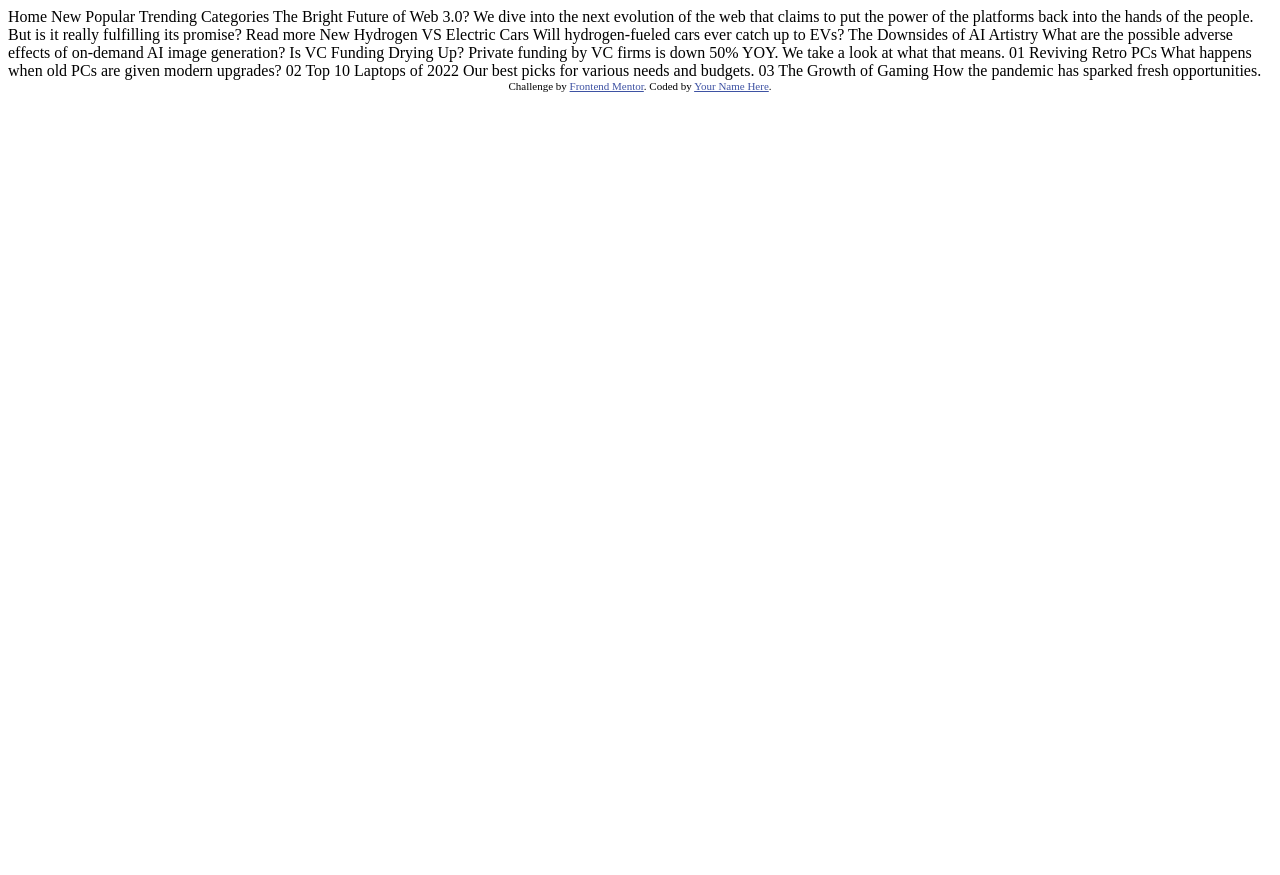
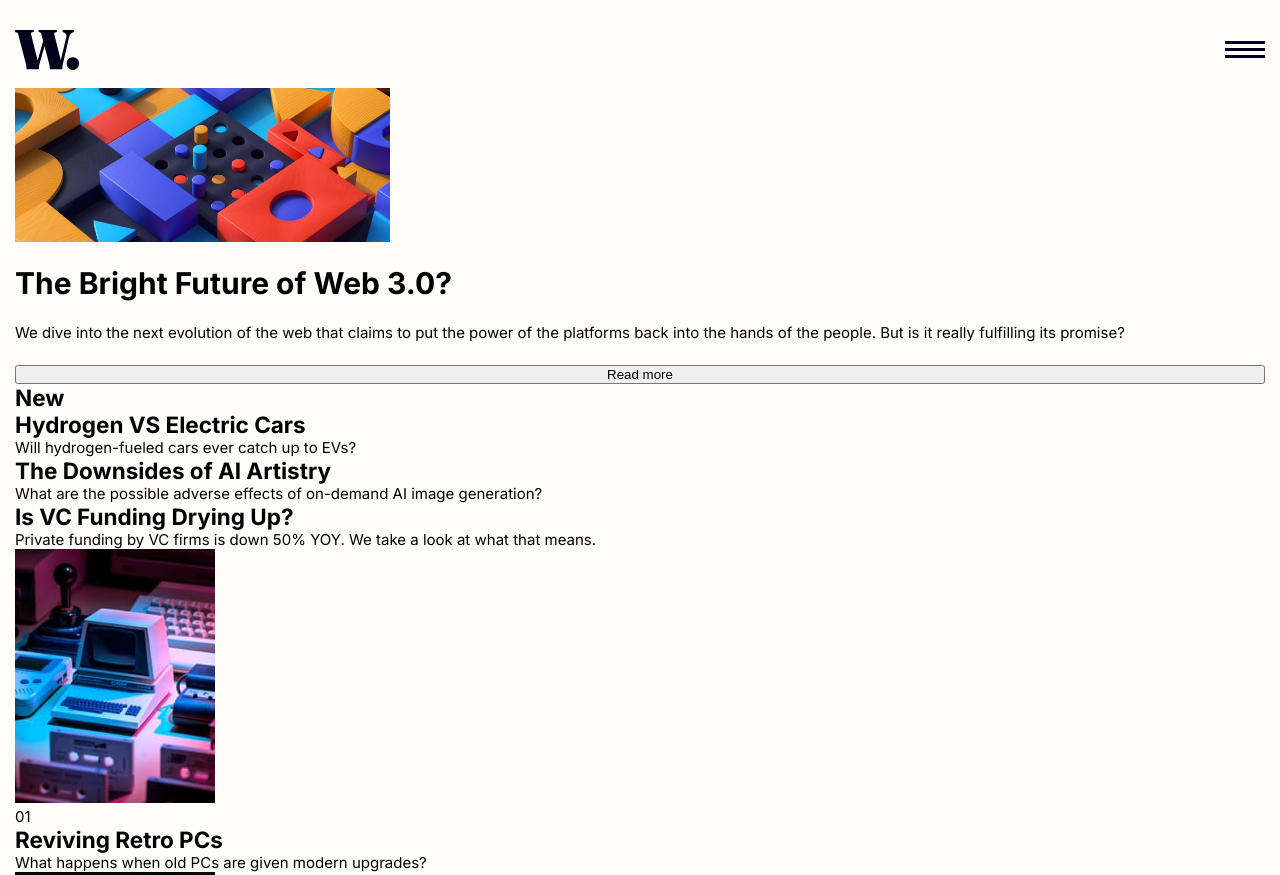
Before and after one commit to userMauro-code/news-homepage-main, a plain HTML site: page index.html in a window 1280 px wide. Shown: the top 875 px of the page. Before the commit the page ends 800 px from the top, so only its background shows below. Drawn offline with Linux system fonts and the light colour scheme.

Commit message:
commit css inicialized

```diff
--- /dev/null
+++ b/css/style.css
@@ -0,0 +1,52 @@
+:root{
+    --primario-naranja: hsl(35,77%,62%);
+    --primario-rojo: hsl(5,85%,63%);
+    /* neutral */
+    --neutral-blanco: hsl(36, 100%, 99%);
+    --neutral-azul: hsl(233, 8%, 79%);
+    --neutral-azulOscuro: hsl(236, 13%, 42%);
+    --neutral-azulOscuroFuerte: hsl(240, 100%, 5%);
+}
+
+* {
+    box-sizing: border-box;
+    margin: 0;
+    padding: 0;
+}
+
+html {
+    font-size: 15px;;
+}
+
+body {
+    font-family: "Inter", sans-serif;
+    background-color: var(--neutral-blanco);
+    padding: 1em;
+}
+
+.header {
+    display: flex;
+    justify-content: space-between;
+    align-items: center;
+    padding: 1em 0;
+
+}
+
+.icon {
+    border: none;
+    background-color: transparent;
+}
+
+.main {
+    display: flex;
+    flex-direction: column;
+    gap: 1.5em;
+}
+
+.img__web {
+    background-repeat: no-repeat;
+    background-size: contain;
+    display: block;
+    max-width: 375px;
+    width: 100%;
+}
--- a/index.html
+++ b/index.html
@@ -5,6 +5,10 @@
   <meta name="viewport" content="width=device-width, initial-scale=1.0"> <!-- displays site properly based on user's device -->
 
   <link rel="icon" type="image/png" sizes="32x32" href="./assets/images/favicon-32x32.png">
+  <link rel="stylesheet" href="./css/style.css">
+  <link rel="preconnect" href="https://fonts.googleapis.com">
+  <link rel="preconnect" href="https://fonts.gstatic.com" crossorigin>
+  <link href="https://fonts.googleapis.com/css2?family=Inter:ital,opsz,wght@0,14..32,100..900;1,14..32,100..900&display=swap" rel="stylesheet">
 
   <title>Frontend Mentor | News homepage</title>
 
@@ -15,46 +19,79 @@
   </style>
 </head>
 <body>
+  <header class="header">
+    <button class="logo__principal icon">
+      <a href=""><img src="./assets/images/logo.svg" alt="New homepage"></a>
+    </button>
+    <div class="content__nav">
+      <button aria-label="open menu" class="logo__menu icon">
+        <img src="./assets/images/icon-menu.svg" alt="" >
+      </button>
 
-  Home
-  New
-  Popular
-  Trending
-  Categories
-
-  The Bright Future of Web 3.0?
-
-  We dive into the next evolution of the web that claims to put the power of the platforms back into the hands of the people.
-  But is it really fulfilling its promise?
-
-  Read more
-
-  New
-
-  Hydrogen VS Electric Cars
-  Will hydrogen-fueled cars ever catch up to EVs?
-
-  The Downsides of AI Artistry
-  What are the possible adverse effects of on-demand AI image generation?
-
-  Is VC Funding Drying Up?
-  Private funding by VC firms is down 50% YOY. We take a look at what that means.
-
-  01
-  Reviving Retro PCs
-  What happens when old PCs are given modern upgrades?
-
-  02
-  Top 10 Laptops of 2022
-  Our best picks for various needs and budgets.
-
-  03
-  The Growth of Gaming
-  How the pandemic has sparked fresh opportunities.
-
-  <div class="attribution">
-    Challenge by <a href="https://www.frontendmentor.io?ref=challenge" target="_blank">Frontend Mentor</a>.
-    Coded by <a href="#">Your Name Here</a>.
-  </div>
+      <nav class="nav" hidden aria-label="Primary navigation">
+        <ul>
+          <li><a href="">Home</a></li>
+          <li><a href="">New</a></li>
+          <li><a href="">Popular</a></li>
+          <li><a href="">Trending</a></li>
+          <li><a href="">Categories</a></li>
+        </ul>
+      </nav>
+    </div>
+  </header>
+    <main class="main">
+      <picture>
+        <source media="(min-width: 900px)" srcset="./assets/images/image-web-3-desktop.jpg">
+        <img src="./assets/images/image-web-3-mobile.jpg" alt="" class="img__web">
+      </picture>
+      <h1 class="title__principal">The Bright Future of Web 3.0?</h1>
+      <p>We dive into the next evolution of the web that claims to put the power of the platforms back into the hands of the people.
+  But is it really fulfilling its promise?</p>
+      <button class="btn">Read more</button>
+    </main>
+    <aside class="aside">
+      <h2 class="title__aside">New </h2>
+      <div class="new__box">
+        <div class="newBox__one">
+          <h2>Hydrogen VS Electric Cars</h2>
+          <p>Will hydrogen-fueled cars ever catch up to EVs?</p>
+        </div>
+        <div class="newBox__two">
+          <h2>The Downsides of AI Artistry</h2>
+          <p>What are the possible adverse effects of on-demand AI image generation?</p>
+        </div>
+        <div class="newBox__tree">
+          <h2>Is VC Funding Drying Up?</h2>
+          <p>Private funding by VC firms is down 50% YOY. We take a look at what that means.</p>
+        </div>
+      </div>
+    </aside>
+    <section class="section" aria-label="Featured articles">
+      <article class="section__box">
+        <img src="./assets/images/image-retro-pcs.jpg" alt="">
+        <div class="sectionBox__one">
+          <p>01</p>
+          <h2>Reviving Retro PCs</h2>
+          <p>What happens when old PCs are given modern upgrades?</p>
+        </div>
+      </article>
+      <article class="sectionBox__two">
+        <img src="./assets/images/image-top-laptops.jpg" alt="">
+        <div>
+          <p>02</p>
+          <h2>Top 10 Laptops of 2022</h2>
+          <p>Our best picks for various needs and budgets.</p>
+        </div>
+      </article>
+      <article class="sectionBox__tree">
+        <img src="./assets/images/image-gaming-growth.jpg" alt="">
+        <div>
+          <p>03</p>
+          <h2>The Growth of Gaming</h2>
+          <p>How the pandemic has sparked fresh opportunities.</p>
+        </div>
+      </article>
+    </section>
+<script src="./js/app.js"></script>
 </body>
 </html>
```
Also changed, not shown: js/app.js (added).
